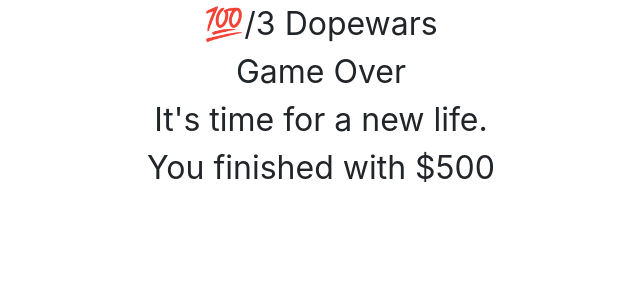
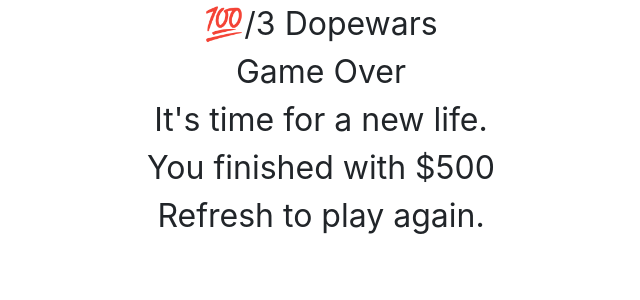
Before and after one commit to onewland/dopewars, a React (Create React App) app: page / in a window 1280 px wide. Both pictures are taken after a click on the button "Quit the Game". Shown: the top 300 px of the page, without its empty margins (319-959 px from the left). Built offline with nearby package versions, Linux system fonts and the light colour scheme.

Commit message:
reduce cop encounter percentage

```diff
--- a/src/App.js
+++ b/src/App.js
@@ -360,6 +360,7 @@
             <header>Game Over</header>
             <header>{this.state.gameOverCondition.GameOverMessage}</header>
             <header>You finished with ${this.state.money}</header>
+            <header>Refresh to play again.</header>
           </Col>
         </Row>
       </Container>
@@ -386,7 +387,7 @@
   }
 
   transitionCity(nextCity) {
-    let copEncounter = Math.random() < 0.1;
+    let copEncounter = Math.random() < 0.025;
 
     if(copEncounter) {
       this.setState({
```
